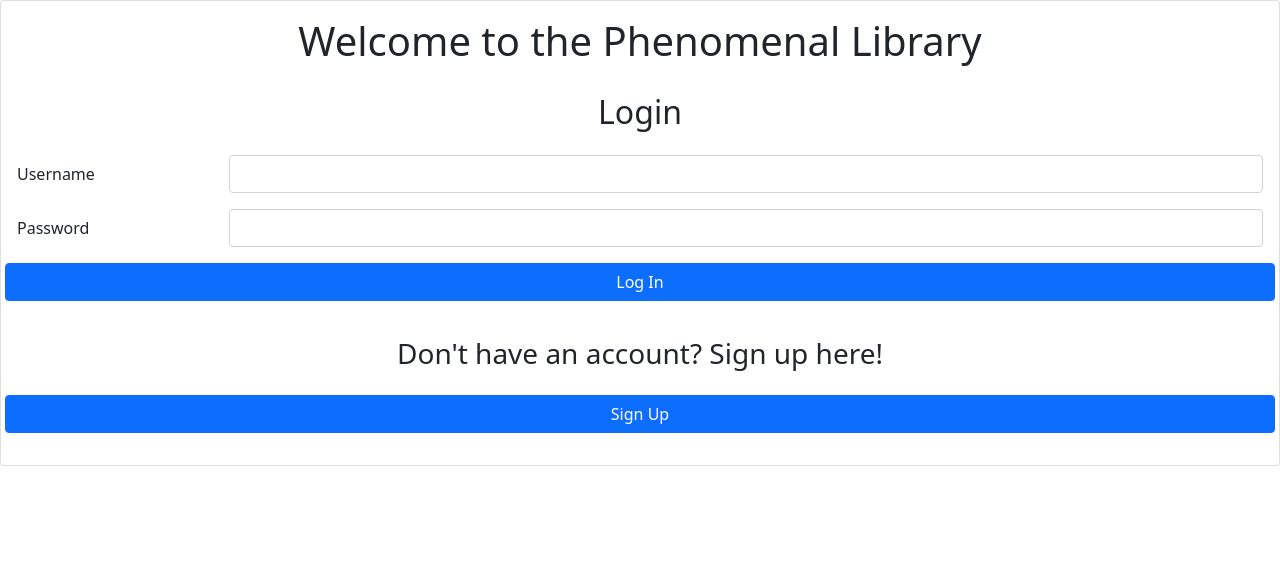
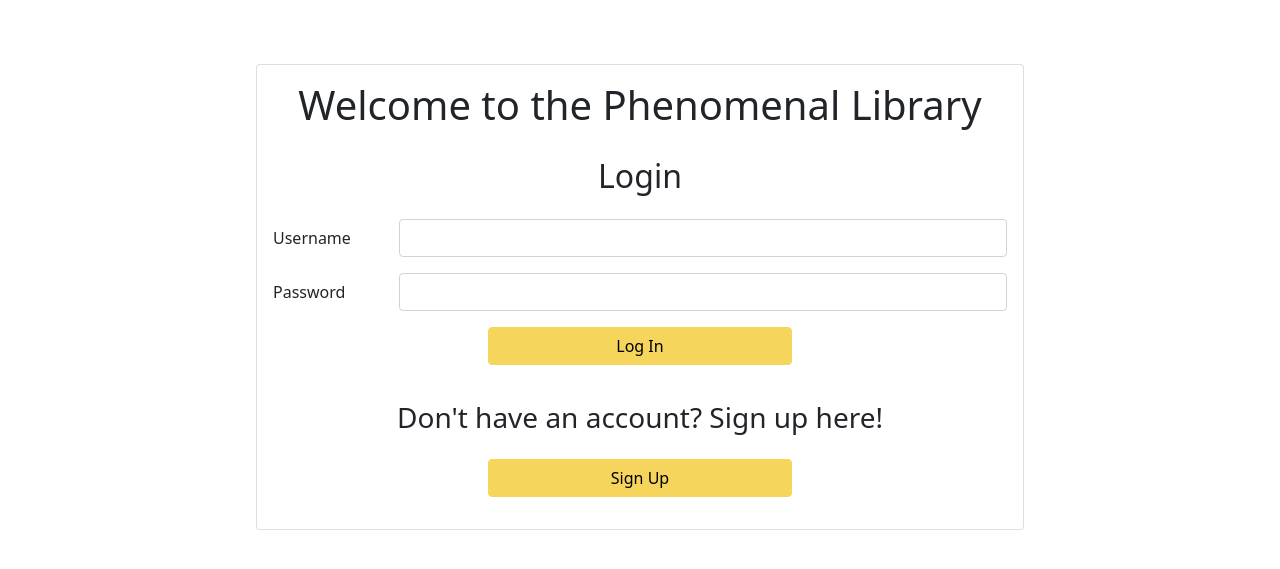
Before and after one commit to eltontay/PhenomenalLibrary, a Flask app: page / in a window 1280 px wide. Shown: the top 569 px of the page. Run offline with Flask 2, Linux system fonts and the light colour scheme.

Commit message:
first official push

```diff
--- /dev/null
+++ b/static/css/main.css
@@ -0,0 +1,22 @@
+#loginCard {
+    width: 60%;
+    margin: 5% auto;
+}
+input.btn.btn-primary {
+    width: 40;
+    width: 40%;
+    margin: auto;
+    background: #F6D55C;
+    border-color: #F6D55C;
+    color: black;
+}
+input.btn.btn-primary:hover {
+    background: #ffa600;
+    border-color: #ffa600;
+}
+
+@media only screen and (max-width: 600px) {
+    #loginCard {
+        width: 100%;
+    }
+  }
--- a/templates/base.html
+++ b/templates/base.html
@@ -9,6 +9,7 @@
       integrity="sha384-BmbxuPwQa2lc/FVzBcNJ7UAyJxM6wuqIj61tLrc4wSX0szH/Ev+nYRRuWlolflfl"
       crossorigin="anonymous"
     />
+    <link rel="stylesheet" href="{{ url_for('static', filename='css/main.css') }}">
     <title>The Phenomenal Library</title>
   </head>
   <body>
--- a/templates/login.html
+++ b/templates/login.html
@@ -1,5 +1,5 @@
 {% extends "base.html" %} {% block content %}
-<div class="card-wrapper">
+<div class="card-wrapper" id="loginCard" >
   <div class="card">
     <div class="card-body">
       <h1 class="card-title text-center">Welcome to the Phenomenal Library</h1>
```
